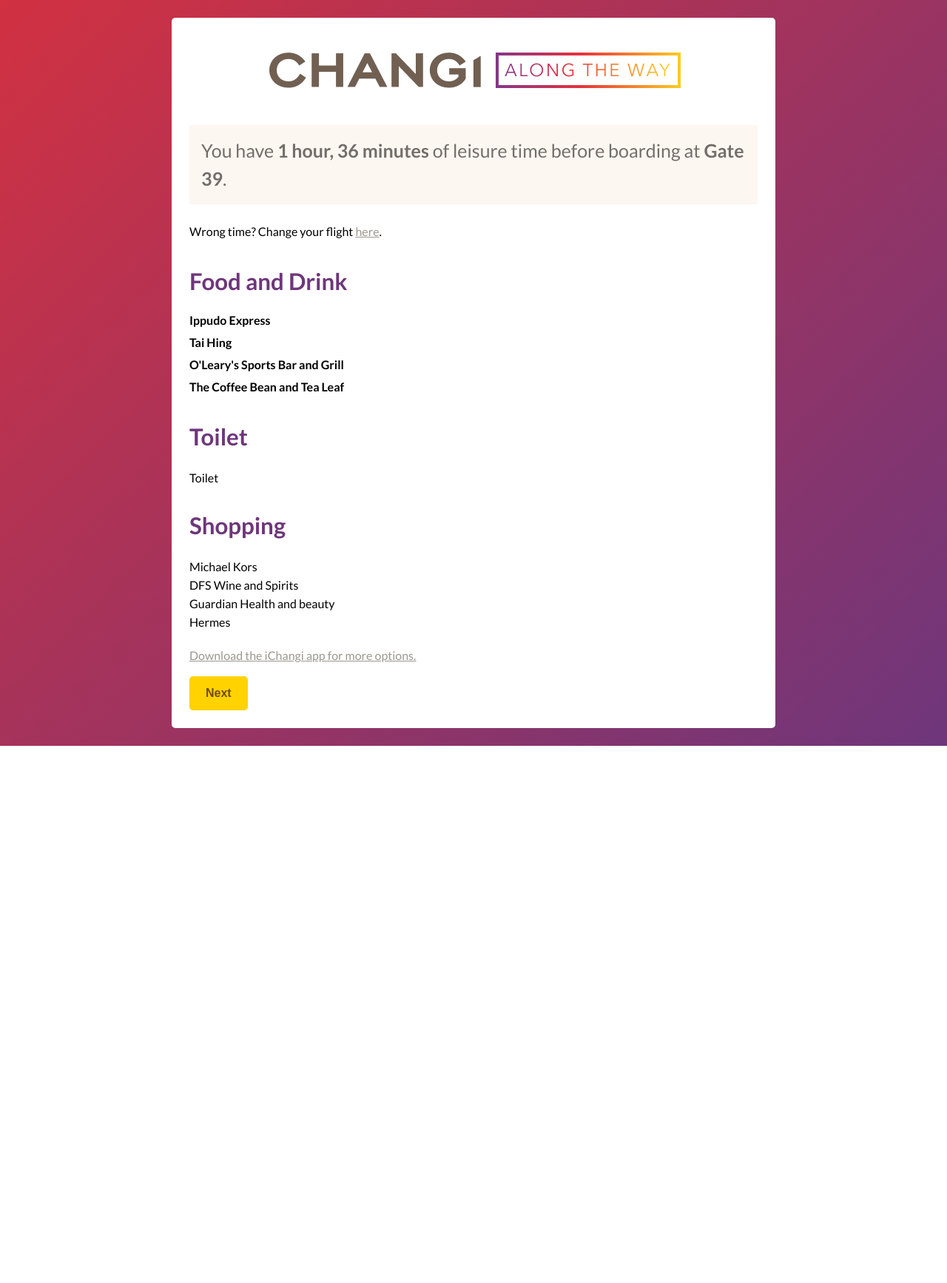
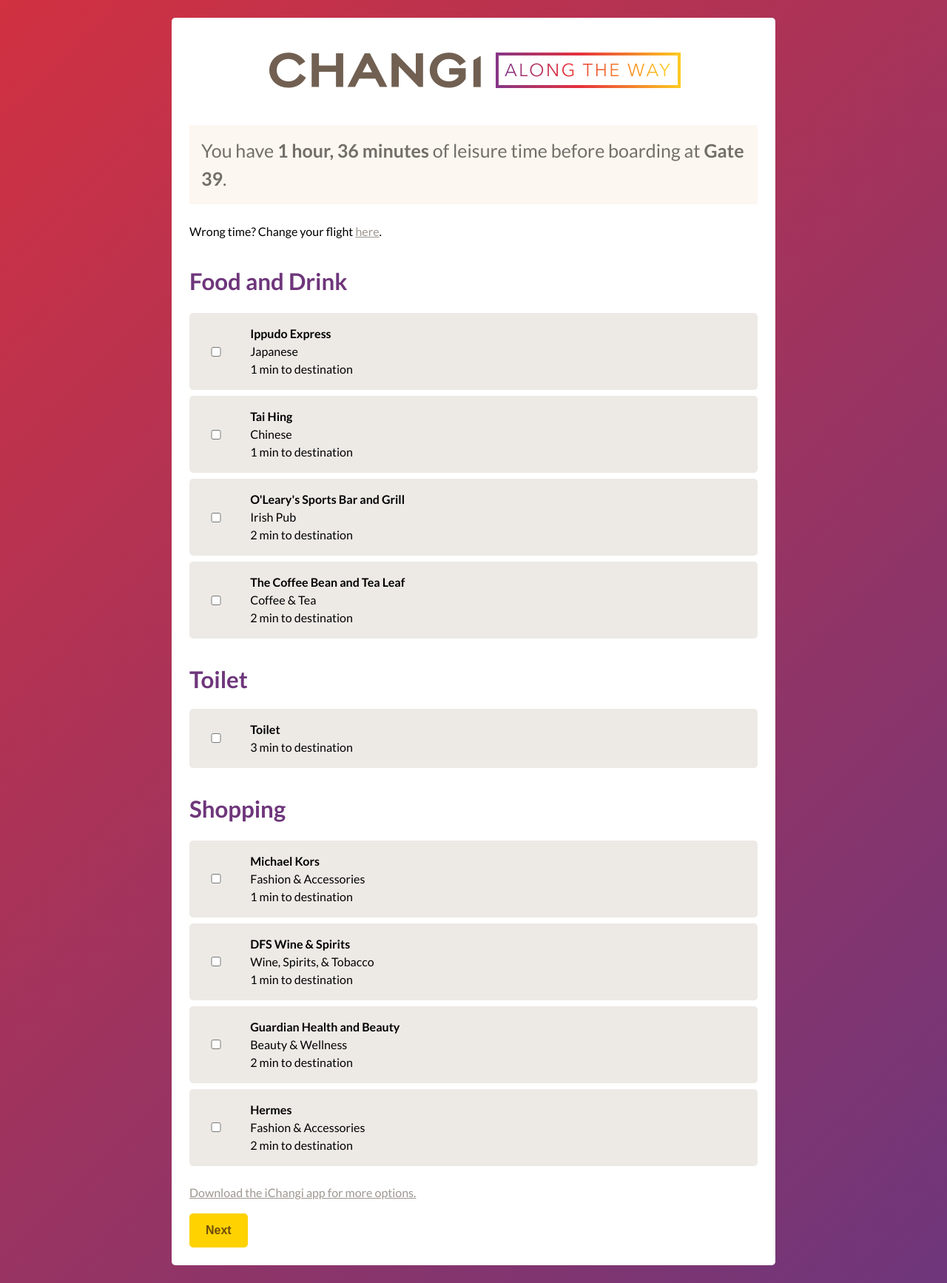
Before and after one commit to marikalam/changi, a Flask app: page /foodlist/ in a window 1280 px wide. Shown: the whole page at 74% size. Before the commit the page ends 1008 px from the top, so only its background shows below. Run offline with Flask 2, Linux system fonts and the light colour scheme.

Commit message:
List styling making my way downtown, walking around

```diff
--- a/sass/style.scss
+++ b/sass/style.scss
@@ -19,6 +19,8 @@ $pink400: #A40070;
 $pink300: #E53DAF;
 $pink200: #F38DD3;
 $pink100: #F3C1E3;
+
+$green300: #8BC53F;
 
 $yellow500: #6E4B0E;
 $yellow400: #B09000;
@@ -83,10 +85,7 @@ img {
     }
 
     input, textarea {
-      -webkit-appearance: none;
       -webkit-border-radius: 0;
-        width: 100%;
-        display: block;
     }
 
     .content-body input {
@@ -103,6 +102,8 @@ img {
     }
 
     form input[type=text] {
+        width: 100%;
+        display: block;
         border: 1px solid $gray300;
         box-shadow: inset 0 1px 2px rgba($gray500,.1);
         box-sizing: border-box;
@@ -143,7 +144,6 @@ img {
     .yellow-button {
         background-color: $yellow300;
         border-radius: 5px;
-        max-width: $screen-sm;
         color: $yellow500;
         &:hover {
             background-color: $yellow200;
@@ -174,16 +174,6 @@ p, span, li {
     line-height: 1.5;
 }
 
-.food-list label {
-    background-color: $gray200;
-    border-radius: 5px;
-    box-shadow: 0px 0px 2px 0px ($black,.12), 0px 2px 2px 0px ($black,.24);
-    padding: 16px;
-    &:hover {
-        background-color: $gray300;
-    }
-}
-
 a {
     color: $gray400;
     font-weight: 400;
@@ -210,3 +200,39 @@ h1 {
 h2 {font-size: $font-size-300}
 h3 {font-size: $font-size-200}
 h4, h5, h6 {font-size: $font-size-100}
+
+// Checkboxes and shit
+
+.control {
+    display: flex !important;
+    align-items: center;
+}
+
+.control span {
+    strong {font-weight: 700;}
+    display: block;
+}
+
+.control--checkbox {
+    background-color: $gray200;
+    border-radius: 5px;
+    box-shadow: 0px 0px 2px 0px ($black,.12), 0px 2px 2px 0px ($black,.24);
+    padding: 16px;
+    cursor: pointer;
+    &:hover {
+        background-color: $gray300;
+    }
+}
+
+.control input {
+    lost-column: 1/12;
+}
+
+.control .content {
+    lost-column: 11/12;
+}
+
+
+.control--checkbox + label[type="checkbox"]:checked {
+    background-color: $green300;
+}
--- a/static/style.css
+++ b/static/style.css
@@ -1,8 +1,3 @@
-
-video {
-  image-fit: fill;
-}
-
 body {
   font-family: 'Lato', sans-serif;
   font-size: 16px;
@@ -45,10 +40,7 @@ img {
     margin-top: 24px;
     margin-bottom: 24px; }
   .container input, .container textarea {
-    -webkit-appearance: none;
-    -webkit-border-radius: 0;
-    width: 100%;
-    display: block; }
+    -webkit-border-radius: 0; }
   .container .content-body input {
     border-radius: 5px; }
   .container .content-hero {
@@ -58,6 +50,8 @@ img {
     color: #726E69;
     padding: 16px; }
   .container form input[type=text] {
+    width: 100%;
+    display: block;
     border: 1px solid #D6D1CC;
     box-shadow: inset 0 1px 2px rgba(114, 110, 105, 0.1);
     box-sizing: border-box;
@@ -93,7 +87,6 @@ img {
   .container .yellow-button {
     background-color: #FFD200;
     border-radius: 5px;
-    max-width: 402px;
     color: #6E4B0E; }
     .container .yellow-button:hover {
       background-color: #FFE774; }
@@ -115,14 +108,6 @@ p, span, li {
   font-size: 16px;
   font-weight: 400;
   line-height: 1.5; }
-
-.food-list label {
-  background-color: #EDEAE6;
-  border-radius: 5px;
-  box-shadow: 0px 0px 2px 0px #1F323A, 0.12, 0px 2px 2px 0px #1F323A, 0.24;
-  padding: 16px; }
-  .food-list label:hover {
-    background-color: #D6D1CC; }
 
 a {
   color: #9D978F;
@@ -154,3 +139,64 @@ h3 {
 
 h4, h5, h6 {
   font-size: 16px; }
+
+.control {
+  display: -webkit-box !important;
+  display: -ms-flexbox !important;
+  display: flex !important;
+  -webkit-box-align: center;
+      -ms-flex-align: center;
+          align-items: center; }
+
+.control span {
+  display: block; }
+  .control span strong {
+    font-weight: 700; }
+
+.control--checkbox {
+  background-color: #EDEAE6;
+  border-radius: 5px;
+  box-shadow: 0px 0px 2px 0px #1F323A, 0.12, 0px 2px 2px 0px #1F323A, 0.24;
+  padding: 16px;
+  cursor: pointer; }
+  .control--checkbox:hover {
+    background-color: #D6D1CC; }
+
+.control input {
+  width: calc(99.9% * 1/12 - (30px - 30px * 1/12)); }
+
+.control input:nth-child(1n) {
+  float: left;
+  margin-right: 30px;
+  clear: none; }
+
+.control input:last-child {
+  margin-right: 0; }
+
+.control input:nth-child(12n) {
+  margin-right: 0;
+  float: right; }
+
+.control input:nth-child(12n + 1) {
+  clear: both; }
+
+.control .content {
+  width: calc(99.9% * 11/12 - (30px - 30px * 11/12)); }
+
+.control .content:nth-child(1n) {
+  float: left;
+  margin-right: 30px;
+  clear: none; }
+
+.control .content:last-child {
+  margin-right: 0; }
+
+.control .content:nth-child(12n) {
+  margin-right: 0;
+  float: right; }
+
+.control .content:nth-child(12n + 1) {
+  clear: both; }
+
+.control--checkbox + label[type="checkbox"]:checked {
+  background-color: #8BC53F; }
--- a/templates/food_list.html
+++ b/templates/food_list.html
@@ -18,24 +18,94 @@
         <p>Wrong time? Change your flight <a href="/">here</a>.</p>
 
         <h1>Food and Drink</h1>
-        <form action="demo_form.asp" method="get">
-          <label>Ippudo Express <input type="checkbox" id="f01"></label>
-          <label>Tai Hing <input type="checkbox" id="f02"></label>
-          <label>O'Leary's Sports Bar and Grill <input type="checkbox" id="f03"></label>
-          <label>The Coffee Bean and Tea Leaf <input type="checkbox" id="f03"></label>
-        </form>
+        <form action="demo_form.asp" method="get" class="control-group">
+          <label class="control control--checkbox">
+            <input type="checkbox" id="f01" />
+            <div class="content">
+              <span><strong>Ippudo Express</strong></span>
+              <span>Japanese</span>
+              <span>1 min to destination</span>
+            </div>
+            <div class="control__indicator"></div>
+          </label>
+          <label class="control control--checkbox">
+            <input type="checkbox" id="f02" />
+            <div class="content">
+              <span><strong>Tai Hing</strong></span>
+              <span>Chinese</span>
+              <span>1 min to destination</span>
+            </div>
+            <div class="control__indicator"></div>
+          </label>
+          <label class="control control--checkbox">
+            <input type="checkbox" id="f03" />
+            <div class="content">
+              <span><strong>O'Leary's Sports Bar and Grill</strong></span>
+              <span>Irish Pub</span>
+              <span>2 min to destination</span>
+            </div>
+            <div class="control__indicator"></div>
+          </label>
+          <label class="control control--checkbox">
+            <input type="checkbox" id="f04" />
+            <div class="content">
+              <span><strong>The Coffee Bean and Tea Leaf</strong></span>
+              <span>Coffee &amp; Tea</span>
+              <span>2 min to destination</span>
+            </div>
+            <div class="control__indicator"></div>
+          </label>
 
         <h1>Toilet</h1>
         <form action="demo_form.asp" method="get">
-          <input type="checkbox" checked>Toilet
+          <label class="control control--checkbox">
+            <input type="checkbox" id="t01" />
+            <div class="content">
+              <span><strong>Toilet</strong></span>
+              <span>3 min to destination</span>
+            </div>
+            <div class="control__indicator"></div>
+          </label>
         </form>
 
         <h1>Shopping</h1>
         <form action="demo_form.asp" method="get">
-          <input type="checkbox" checked>Michael Kors
-          <input type="checkbox">DFS Wine and Spirits
-          <input type="checkbox">Guardian Health and beauty
-          <input type="checkbox">Hermes
+        <label class="control control--checkbox">
+            <input type="checkbox" id="s01" />
+            <div class="content">
+              <span><strong>Michael Kors</strong></span>
+              <span>Fashion &amp; Accessories</span>
+              <span>1 min to destination</span>
+            </div>
+            <div class="control__indicator"></div>
+          </label>
+          <label class="control control--checkbox">
+            <input type="checkbox" id="s02" />
+            <div class="content">
+              <span><strong>DFS Wine &amp; Spirits</strong></span>
+              <span>Wine, Spirits, &amp; Tobacco</span>
+              <span>1 min to destination</span>
+            </div>
+            <div class="control__indicator"></div>
+          </label>
+          <label class="control control--checkbox">
+            <input type="checkbox" id="s03" />
+            <div class="content">
+              <span><strong>Guardian Health and Beauty</strong></span>
+              <span>Beauty &amp; Wellness</span>
+              <span>2 min to destination</span>
+            </div>
+            <div class="control__indicator"></div>
+          </label>
+          <label class="control control--checkbox">
+            <input type="checkbox" id="s04" />
+            <div class="content">
+              <span><strong>Hermes</strong></span>
+              <span>Fashion &amp; Accessories</span>
+              <span>2 min to destination</span>
+            </div>
+            <div class="control__indicator"></div>
+          </label>
         </form>
 
         <p><a href="#">Download the iChangi app for more options.</a></p>
```
